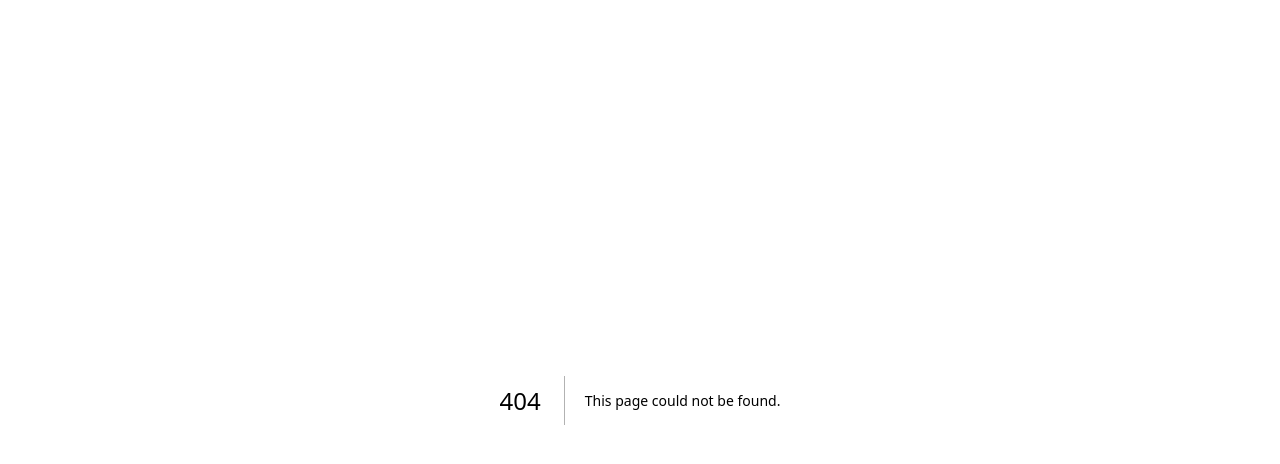
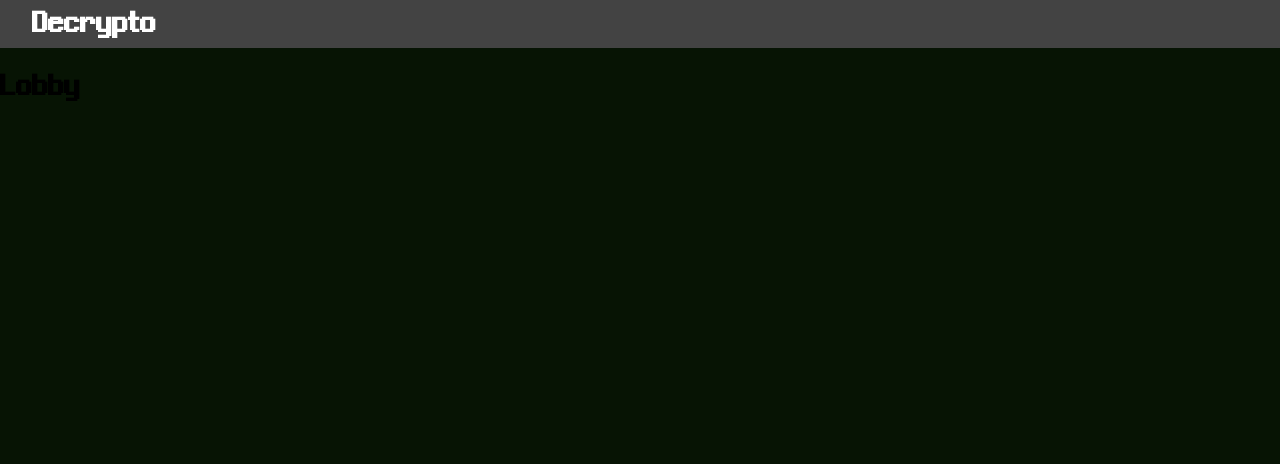
Before and after one commit to web-boardgames/decrypto, a Next.js app: page /lobby in a window 1280 px wide. Before the commit this address had no page. Shown: the top 464 px of the page. Built offline with nearby package versions, Linux system fonts and the light colour scheme.

Commit message:
feat: configure lobby page

```diff
--- /dev/null
+++ b/src/app/lobby/page.tsx
@@ -0,0 +1,18 @@
+"use client";
+import Navigation from "@/components/common/Navigation";
+import styled from "@emotion/styled";
+
+export default function Home() {
+  return (
+    <Container>
+      <Navigation />
+      <h1>Lobby</h1>
+    </Container>
+  );
+}
+
+const Container = styled.main`
+  width: 100vw;
+  height: 100vh;
+  background-color: #071404;
+`;
--- /dev/null
+++ b/src/components/common/Navigation.tsx
@@ -0,0 +1,46 @@
+import { useRouter } from "next/navigation";
+import styled from "@emotion/styled";
+import { useName } from "@/hooks/useName";
+
+export default function Navigation() {
+  const router = useRouter();
+  const name = useName();
+
+  const onLogo = () => {
+    if (name) {
+      router.push(`/lobby`);
+    } else {
+      router.push(`/`);
+    }
+  };
+
+  return (
+    <Container>
+      <Logo onClick={onLogo}>Decrypto</Logo>
+      <Name>{name}</Name>
+    </Container>
+  );
+}
+
+const Container = styled.div`
+  height: 3rem;
+  display: flex;
+  align-items: center;
+  justify-content: space-between;
+  background-color: #434343;
+  padding: 0 2rem;
+`;
+
+const Logo = styled.div`
+  color: white;
+  font-size: 2rem;
+  font-weight: 900;
+
+  cursor: pointer;
+`;
+
+const Name = styled.div`
+  color: white;
+  font-size: 1.5rem;
+  font-weight: 900;
+`;
--- /dev/null
+++ b/src/hooks/useName.tsx
@@ -0,0 +1,16 @@
+import { useEffect, useState } from "react";
+
+export const useName = () => {
+  const [name, setName] = useState<boolean | string>(false);
+
+  useEffect(() => {
+    const name = localStorage.getItem("name");
+    if (name && name.length > 0) {
+      setName(name);
+    } else {
+      setName(false);
+    }
+  }, []);
+
+  return name;
+};
```
Also changed, not shown: src/app/page.tsx (+19 -42 lines), src/components/rendering-page/Title.tsx (added, +42 -0 lines).
